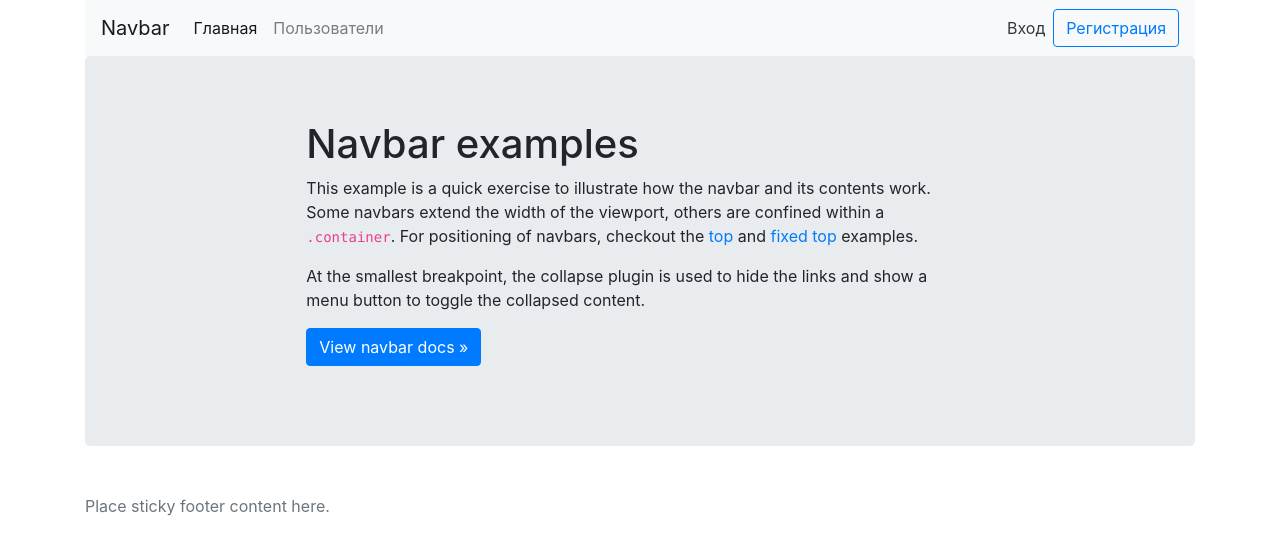
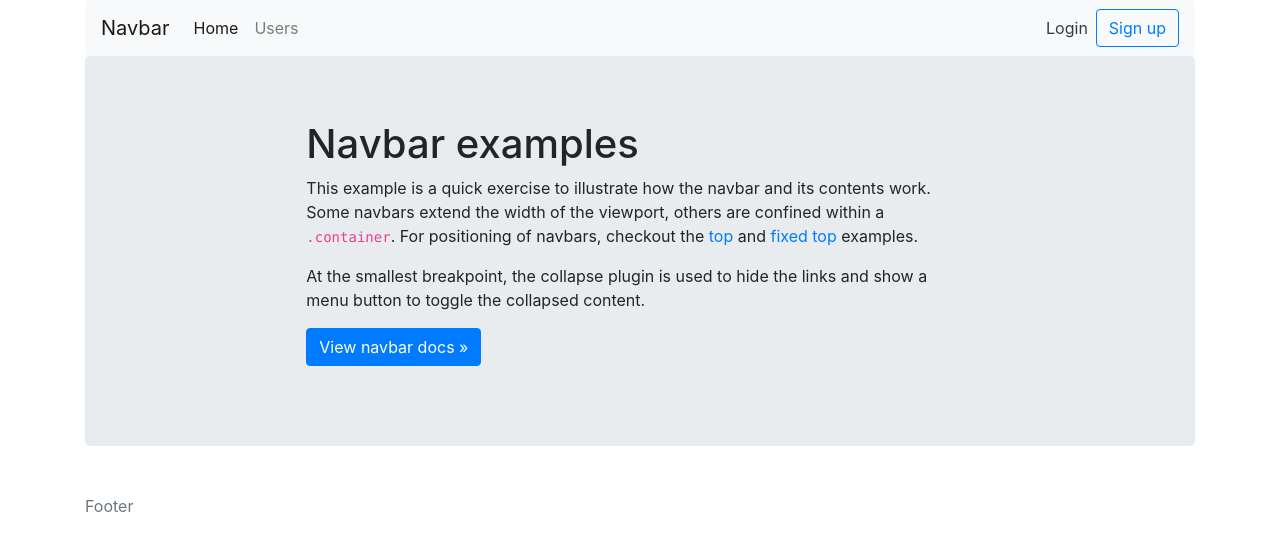
Before and after one commit to zhabinka/python-web-development-project-lvl4, a Django app: template task_manager/templates/index.html in a window 1280 px wide. Shown: the top 555 px of the page. Run offline with Django 4.2, Linux system fonts and the light colour scheme; the template is opened without the code that fills it, so the values that code supplies are empty; some libraries are stand-ins or nearby versions.

Commit message:
add i18n

```diff
--- a/task_manager/settings.py
+++ b/task_manager/settings.py
@@ -100,7 +100,7 @@ AUTH_PASSWORD_VALIDATORS = [
 # Internationalization
 # https://docs.djangoproject.com/en/4.0/topics/i18n/
 
-LANGUAGE_CODE = 'en-us'
+LANGUAGE_CODE = 'ru-ru'
 
 TIME_ZONE = 'UTC'
 
--- a/task_manager/templates/index.html
+++ b/task_manager/templates/index.html
@@ -1,14 +1,16 @@
 {% load bootstrap4 %}
+{% load i18n %}
+{% get_current_language as LANGUAGE_CODE %}
 
 <!doctype html>
-<html lang="en">
+<html lang="{{ LANGUAGE_CODE }}">
   <head>
     <meta charset="utf-8">
     <meta name="viewport" content="width=device-width, initial-scale=1, shrink-to-fit=no">
     <meta name="description" content="">
     <meta name="author" content="Mark Otto, Jacob Thornton, and Bootstrap contributors">
     <meta name="generator" content="Jekyll v4.1.1">
-    <title>Pricing example ¬∑ Bootstrap</title>
+    <title>{% translate "Task manager" %}</title>
 
     {% bootstrap_css %}
     {% bootstrap_javascript jquery=True %}
@@ -25,15 +27,15 @@
     <div class="collapse navbar-collapse" id="">
       <ul class="navbar-nav mr-auto">
         <li class="nav-item active">
-          <a class="nav-link" href="#">Главная <span class="sr-only">(current)</span></a>
+          <a class="nav-link" href="#">{% translate "Home" %} <span class="sr-only">(current)</span></a>
         </li>
         <li class="nav-item">
-          <a class="nav-link" href="#">Пользователи</a>
+          <a class="nav-link" href="#">{% translate "Users" %}</a>
         </li>
       </ul>
 
-      <a class="p-2 text-dark" href="#">Вход</a>
-      <a class="btn btn-outline-primary" href="#">Регистрация</a>
+      <a class="p-2 text-dark" href="#">{% translate "Login" %}</a>
+      <a class="btn btn-outline-primary" href="#">{% translate "Sign up" %}</a>
     </div>
   </nav>
 
@@ -53,7 +55,7 @@
 
 <footer class="footer mt-auto py-3">
   <div class="container">
-    <span class="text-muted">Place sticky footer content here.</span>
+    <span class="text-muted">{% translate "Footer" %}</span>
   </div>
 </footer>
 
```
Also changed, not shown: task_manager/locale/ru/LC_MESSAGES/django.po (added), 2 other files.
